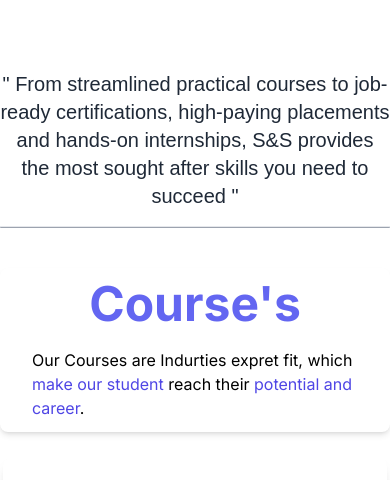
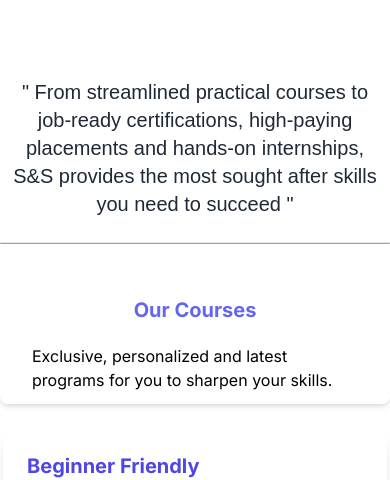
Before and after one commit to abhijeetrayy/snsthinkhub, a Next.js app: page / in a window 390 px wide. Shown: the part 599-1079 px from the top of the page. Built offline with nearby package versions, Linux system fonts and the light colour scheme; no server answers.

Commit message:
ui padding and size update of landing page qoute and course tag width

```diff
--- a/src/app/page.jsx
+++ b/src/app/page.jsx
@@ -42,7 +42,7 @@ const Home = () => {
           </div>
           <span
             style={{ fontFamily: `"Nano Sans", sans-serif` }}
-            className=" text-xl md:text-2xl font-medium  text-gray-800 text-center flex  "
+            className=" text-xl md:text-2xl md:font-medium  text-gray-800 text-center flex  p-2"
           >
             " From streamlined practical courses to job-ready certifications,
             high-paying placements and hands-on internships, S&S provides the
--- a/src/components/card.jsx
+++ b/src/components/card.jsx
@@ -9,14 +9,16 @@ export default function card() {
       <div className="w-full ">
         <div className="h-fit  flex justify-center items-center py-7  flex-col">
           <div className="flex flex-col items-center mb-6 bg-white rounded-lg shadow-md px-8 py-3 bg-cover duration-500 hover:px-10">
-            <h2 className="text-5xl font-extrabold mb-5 float-left  text-indigo-500">
-              Course's
+            <h2 className="text-xl font-extrabold mb-5 float-left  text-indigo-500">
+              Our Courses
             </h2>
             <p>
-              Our Courses are Indurties expret fit, which{" "}
+              Exclusive, personalized and latest programs for you to sharpen
+              your skills.
+              {/* Our Courses are Indurties expret fit, which{" "}
               <span className="text-indigo-600">make our student</span> reach
               their{" "}
-              <span className="text-indigo-600">potential and career</span>.
+              <span className="text-indigo-600">potential and career</span>. */}
             </p>
           </div>
           <div className="md:px-4 md:grid md:grid-cols-2 lg:grid-cols-3 gap-5 space-y-4 md:space-y-0">
```
